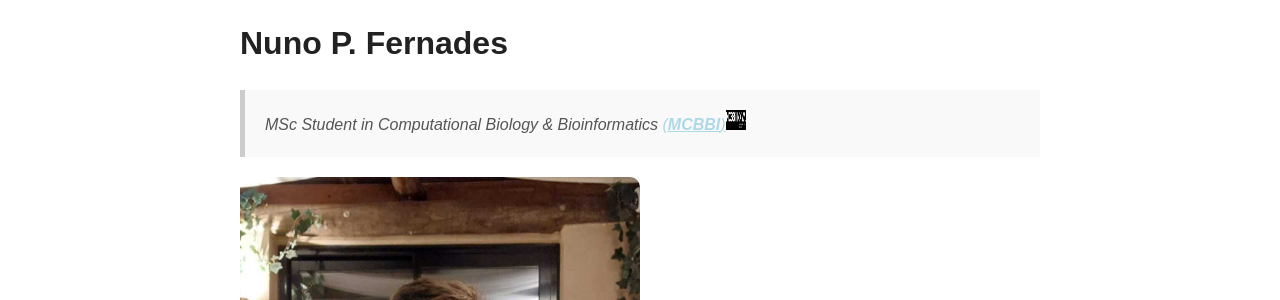
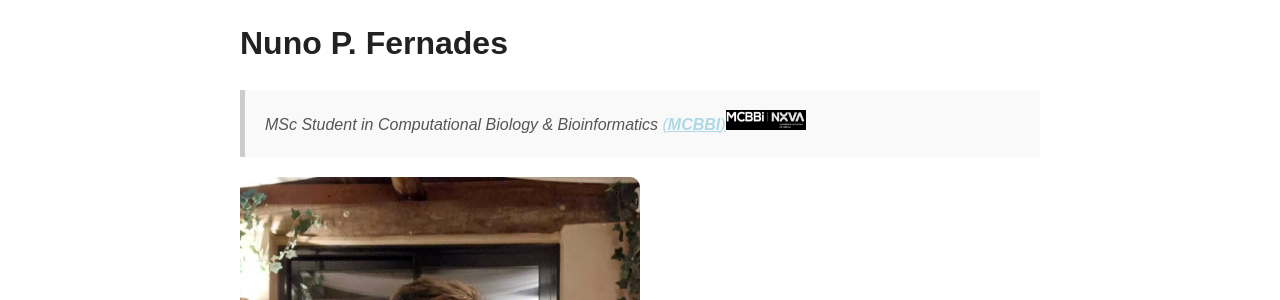
Before and after one commit to CordeiroLab/CordeiroLab.github.io, a Jekyll site: the page built from team/nuno-fernandes.md, in a window 1280 px wide. Shown: the part 142-442 px from the top of the page. Built offline with Jekyll 4.4.1, drawn with Linux system fonts in a browser that asks for light colours.

Commit message:
Update nuno-fernandes.md

```diff
--- a/team/nuno-fernandes.md
+++ b/team/nuno-fernandes.md
@@ -5,7 +5,7 @@ title: Nuno P. Fernandes
 
 # Nuno P. Fernades
 
-> MSc Student in Computational Biology & Bioinformatics [(**MCBBI**)<img src="/assets/images/mcbbi.png" alt="mcbbi" width="20" height="20">](http://masters.unl.pt/computationalbiology/)
+> MSc Student in Computational Biology & Bioinformatics [(**MCBBI**)<img src="/assets/images/mcbbi.png" alt="mcbbi" width="80" height="20">](http://masters.unl.pt/computationalbiology/)
 
 ![Nuno P. Fernandes](/assets/images/team/nuno.jpg){: width="50%" style="border-radius: 10px;" }
 
```
